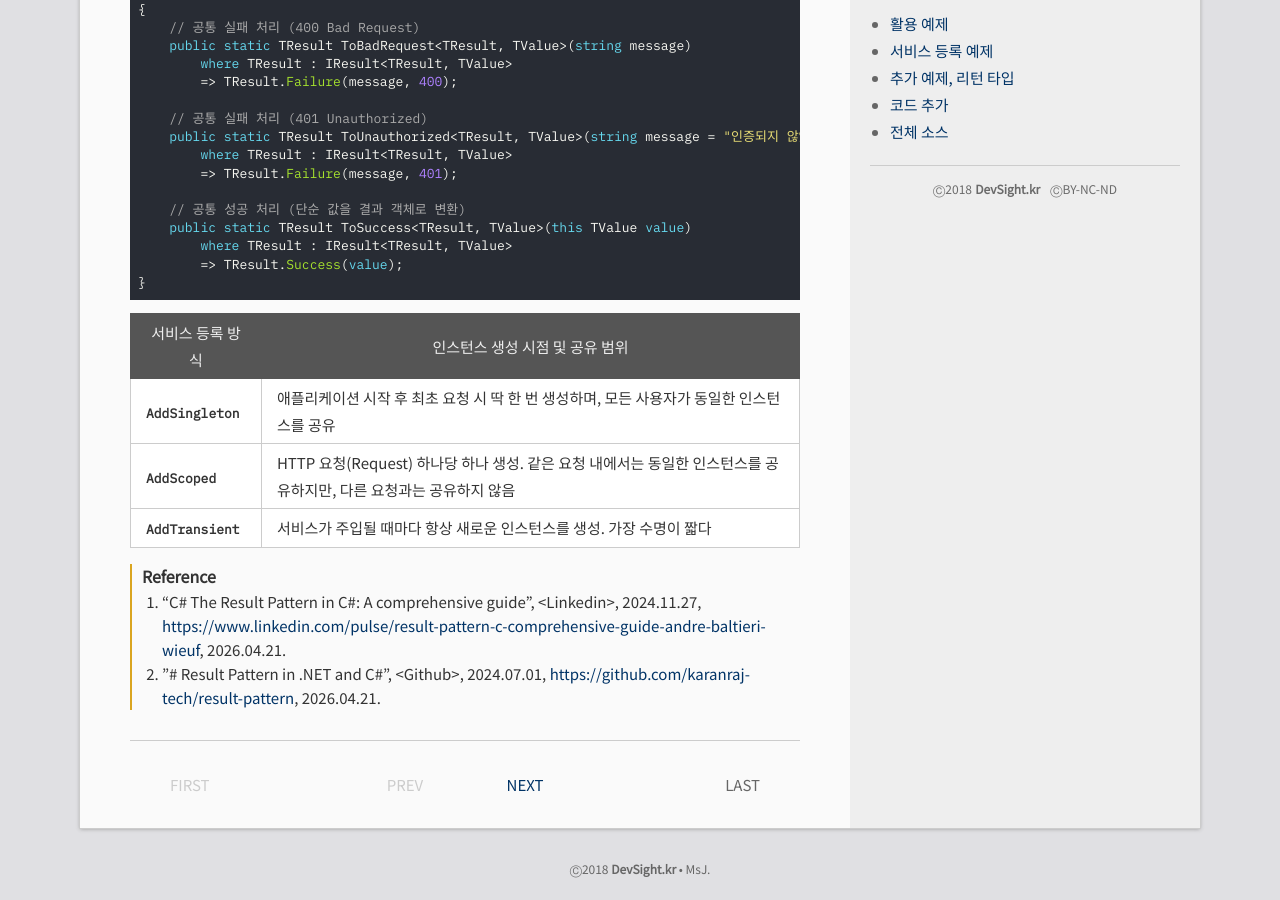
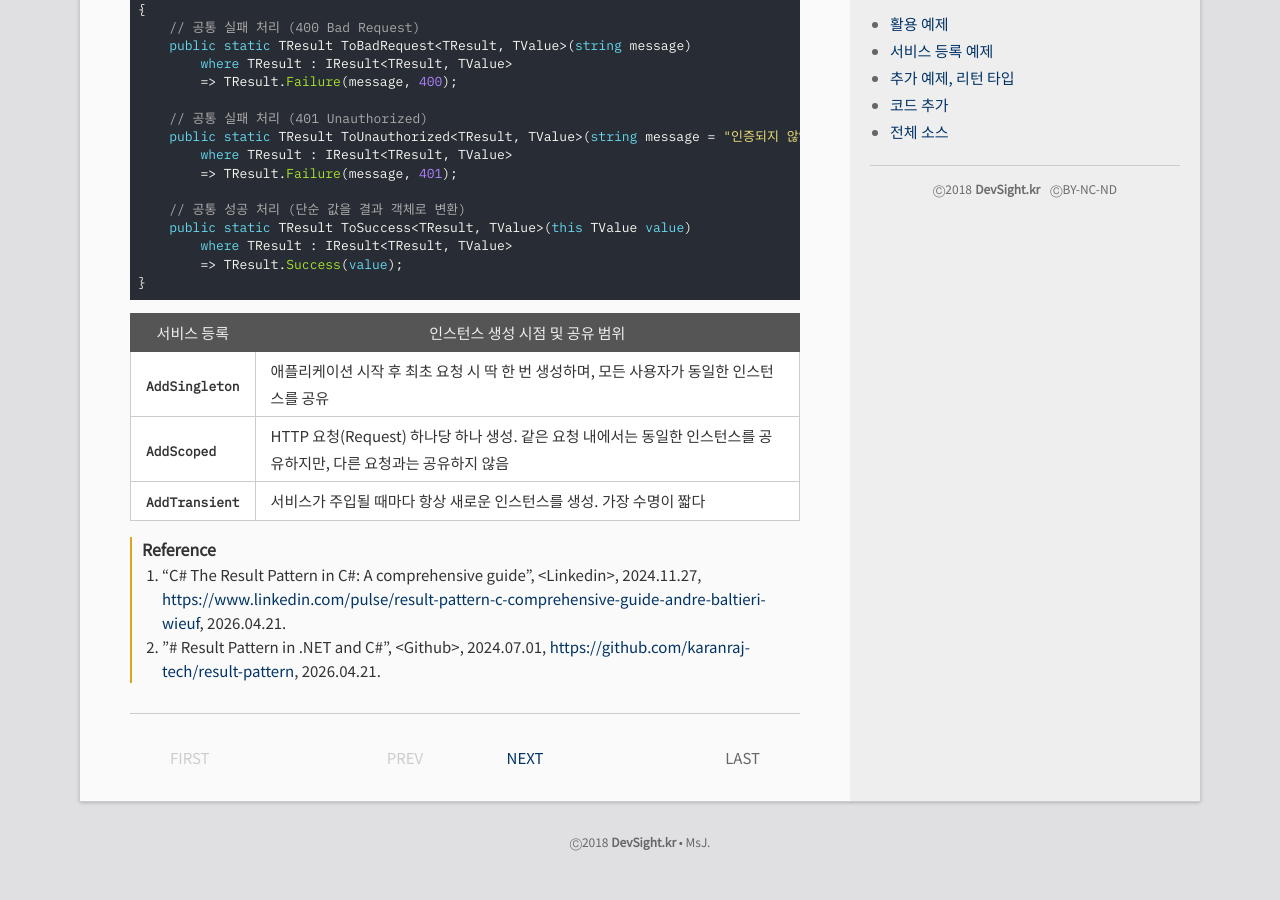
Before and after one commit to DebugJO/rustlang, a Jekyll site: the page built from _posts/2026-04-21-1.md, in a window 1280 px wide and 900 px high, scrolled down 3938 px. Built offline with Jekyll 4.4.1, drawn with Linux system fonts in a browser that asks for light colours; after the commit the page ends 4811 px from its top, so only the background shows below that.

````diff
--- a/_posts/2026-04-21-1.md
+++ b/_posts/2026-04-21-1.md
@@ -233,7 +233,7 @@
 }
 ```
 
-|서비스 등록 방식|인스턴스 생성 시점 및 공유 범위|
+|서비스 등록|인스턴스 생성 시점 및 공유 범위|
 |---|---|
 |**`AddSingleton`**|애플리케이션 시작 후 최초 요청 시 딱 한 번 생성하며, 모든 사용자가 동일한 인스턴스를 공유|
 |**`AddScoped`**|HTTP 요청(Request) 하나당 하나 생성. 같은 요청 내에서는 동일한 인스턴스를 공유하지만, 다른 요청과는 공유하지 않음|
````
